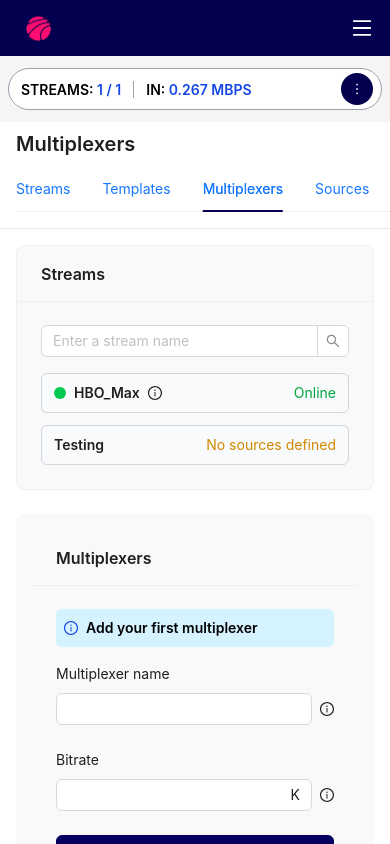
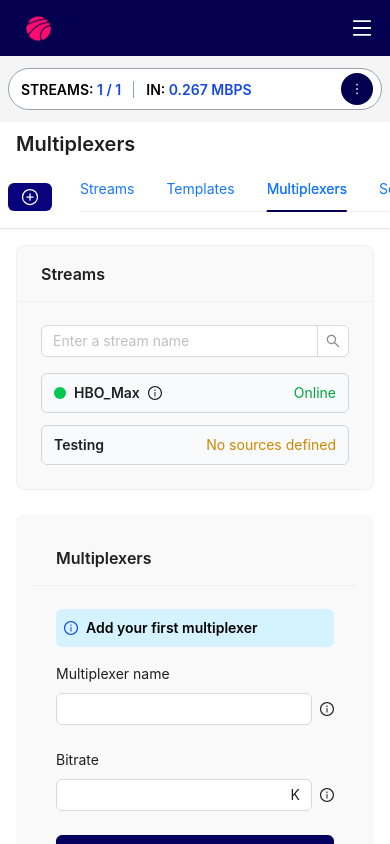
Before and after one commit to globussolution/xtremecode, a React (Vite) app: page /media/multiplexers in a window 390 px wide. Built offline with nearby package versions, Linux system fonts and the light colour scheme.

Commit message:
error solved

```diff
--- a/src/Admin/Admin Pages/Cluster/Cluster.jsx
+++ b/src/Admin/Admin Pages/Cluster/Cluster.jsx
@@ -5,7 +5,6 @@ import AppLayout from "../../Admin Components/AppLayout";
 import { IoAddCircleOutline } from 'react-icons/io5';
 
 const { Content } = Layout;
-const { TabPane } = Tabs;
 
 function Cluster() {
     const [newPeerHostname, setNewPeerHostname] = useState('');
--- a/src/Admin/Admin Pages/IPTV/IPTV.jsx
+++ b/src/Admin/Admin Pages/IPTV/IPTV.jsx
@@ -1,5 +1,5 @@
 import { useState } from 'react';
-import { Layout, Input, Table, Tag, Space, Tabs, Button, Empty } from 'antd';
+import { Layout, Input, Table, Space, Tabs, Button, Empty } from 'antd';
 import AppLayout from "../../Admin Components/AppLayout";
 import { IoAddCircleOutline } from 'react-icons/io5';
 
--- a/src/Admin/Admin Pages/Media/Media.jsx
+++ b/src/Admin/Admin Pages/Media/Media.jsx
@@ -12,6 +12,7 @@ import {
   Dropdown,
   Radio,
   Drawer,
+  Popover,
 } from "antd";
 import {
   SearchOutlined,
@@ -839,15 +840,16 @@ function Media() {
                       <span className="mr-1">Sort By:</span> <DownOutlined />
                     </Button>
                   ) : (
-                    <Dropdown
-                      menu={sortMenu}
-                      trigger={["click"]}
+                    <Popover
+                      content={sortMenu}
+                      trigger="click"
                       placement="bottomRight"
                     >
                       <Button className="flex items-center whitespace-nowrap">
-                        <span className="mr-1">Sort By:</span> <DownOutlined />
+                        <span className="mr-1">Sort By:</span>
+                        <DownOutlined />
                       </Button>
-                    </Dropdown>
+                    </Popover>
                   )}
                   <Button
                     icon={<FilterOutlined />}
--- a/src/Admin/Admin Pages/Media/MediaComponents/Multiplexers.jsx
+++ b/src/Admin/Admin Pages/Media/MediaComponents/Multiplexers.jsx
@@ -4,7 +4,6 @@ import { Card, Input, Typography, Row, Col, Form } from "antd";
 import { InfoCircleOutlined } from "@ant-design/icons";
 import { Tabs } from "antd";
 import { Link } from "react-router-dom";
-import TabPane from "antd/es/tabs/TabPane";
 import { IoAddCircleOutline } from "react-icons/io5";
 
 const { Title, Text } = Typography;
@@ -50,10 +49,19 @@ function Multiplexers() {
 
       {/* Tabs */}
        <div
-          className={`scrollHide w-full overflow-x-auto flex items-center gap-2 border-b border-gray-200 ${
-            isMobile ? "px-2" : "px-4"
+          className={`scrollHide lg:px-0 px-2 w-full overflow-x-auto flex items-center gap-2 border-b border-gray-200 ${
+            isMobile ? "px-2" : ""
           }`}
         >
+          <Link to="/media/create">
+            <button
+              className={`cursor-pointer text-xl font-bold px-3 py-1 mr-5 text-white bg-[#08027d] rounded-md ${
+                isMobile ? "mt-1" : ""
+              }`}
+            >
+              <IoAddCircleOutline />
+            </button>
+          </Link>
           <Tabs
             defaultActiveKey="3"
             className="mb-0"
```
